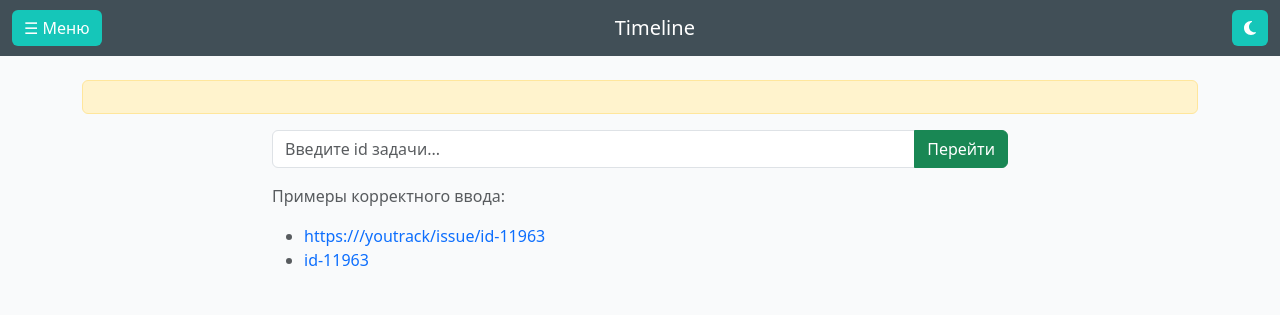
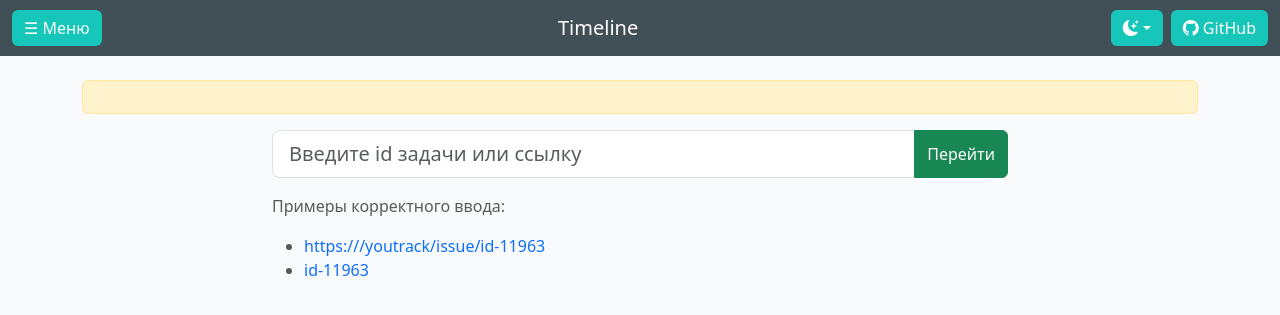
Before and after one commit to Mixxxxa/youtrack-analysis, a Flask app: template templates/timeline_empty.html.jinja in a window 1280 px wide. Shown: the top 315 px of the page. Run offline with Flask 3, Linux system fonts and the light colour scheme; the template is opened without the code that fills it, so the values that code supplies are empty; parts of the project's set-up code (start-up, migrations or seed data) failed here and were passed over.

Commit message:
Added GH link, reworked theme switcher, small refactoring

```diff
--- a/main.py
+++ b/main.py
@@ -171,9 +171,6 @@ def get_timeline_page_data(issue_id: str, tz: timezone):
             name='Взято в работу',
             legendgroup="milestones"
         )
-    fig.update_xaxes(range=[data.creation_datetime.to_datetime(tz),
-                            data.resolve_datetime.to_datetime(tz) if data.is_finished else yt.Timestamp.now().to_datetime(tz)],
-                     rangeslider_visible=True)
     fig.update_yaxes(showgrid=True)
     fig.update_layout(
         paper_bgcolor='rgba(0,0,0,0)',
@@ -184,8 +181,23 @@ def get_timeline_page_data(issue_id: str, tz: timezone):
         yaxis_title=None
     )
     fig.update_xaxes(
+        ticks="outside",
+        ticklabelmode="period",
+        tickcolor="black",
+        ticklen=10,
+        minor=dict(
+            ticklen=4,
+            dtick=7*24*60*60*1000,
+            tick0="2016-07-03",
+            griddash='dot',
+            gridcolor='white'
+        ),
+        range=[
+            data.creation_datetime.to_datetime(tz),
+            data.resolve_datetime.to_datetime(tz) if data.is_finished else yt.Timestamp.now().to_datetime(tz)
+        ],
         rangeslider_visible=True,
-        tickformatstops = [
+        tickformatstops=[
             dict(dtickrange=[60000, 3600000], value="%d %b %H:%M"),
             dict(dtickrange=[3600000, 86400000], value="%d %b %H:%M"),
             dict(dtickrange=[86400000, 604800000], value="%d %b %H:%M"),
@@ -193,19 +205,6 @@ def get_timeline_page_data(issue_id: str, tz: timezone):
             dict(dtickrange=["M1", "M12"], value="%b '%y M"),
             dict(dtickrange=["M12", None], value="%Y Y")
         ]
-    )
-    fig.update_xaxes(
-        ticks= "outside",
-        ticklabelmode= "period",
-        tickcolor= "black",
-        ticklen=10,
-        minor=dict(
-            ticklen=4,
-            dtick=7*24*60*60*1000,
-            tick0="2016-07-03",
-            griddash='dot',
-            gridcolor='white'
-        )
     )
     template_data = dict(
         issue_url=config.get_issue_url(issue_id),
@@ -273,6 +272,8 @@ if __name__ == "__main__":
     app.config['yt-config'] = config
 
     if config.debug:
+        app.config["TEMPLATES_AUTO_RELOAD"] = True
+        app.jinja_env.auto_reload = True
         app.run(debug=True, port=config.port)
     else:
         #TODO: https://flask.palletsprojects.com/en/stable/deploying/
--- a/templates/base.html.jinja
+++ b/templates/base.html.jinja
@@ -10,8 +10,8 @@
     {% block head %}
     <meta charset="UTF-8">
     <meta name="viewport" content="width=device-width, initial-scale=1.0">
-    <link href="https://cdn.jsdelivr.net/npm/bootstrap@5.3.0/dist/css/bootstrap.min.css" rel="stylesheet">
-    <link rel="stylesheet" href="https://cdnjs.cloudflare.com/ajax/libs/font-awesome/6.4.0/css/all.min.css">
+    <link rel="stylesheet" href="https://cdn.jsdelivr.net/npm/bootstrap@5.3.0/dist/css/bootstrap.min.css">
+    <link rel="stylesheet" href="https://cdn.jsdelivr.net/npm/bootstrap-icons@1.8.1/font/bootstrap-icons.css">
     <style>
         /* Светлая тема с приглушенными цветами и темная тема */
         :root {
@@ -22,6 +22,8 @@
             --link-color: #007bff; /* Цвет ссылок */
             --btn-bg: #15c6b9; /* Цвет кнопок */
             --btn-bg-hover: #01a8e5; /* Цвет кнопок */
+            --bs-btn-active-bg: #0a97b4;
+            --bs-btn-active-color: #fff;
             --icon-color: #6c757d; /* Приглушенный цвет иконок */
             --table-left-padding: 1.0rem;
         }
@@ -32,8 +34,10 @@
             --navbar-bg: #343a40; /* Темная навигационная панель */
             --sidebar-bg: #343a40; /* Темное боковое меню */
             --link-color: #0dcaf0; /* Цвет ссылок в темной теме */
-            --btn-bg: #0dcaf0; /* Цвет кнопок в темной теме */
-            --btn-bg-hover: #15c6b9; /* Цвет кнопок */
+            --btn-bg: #15c6b9; /* Цвет кнопок в темной теме */
+            --btn-bg-hover: #0dcaf0; /* Цвет кнопок */
+            --bs-btn-active-bg: #0a97b4;
+            --bs-btn-active-color: #fff;
             --icon-color: #adb5bd; /* Цвет иконок в темной теме */
         }
 
@@ -90,9 +94,6 @@
         /* Стили для основного контента */
         .graph-container {
             width: 100%;
-            /*display: flex;
-            justify-content: center;
-            margin-bottom: 20px;*/
         }
 
         /* Стили для заголовка с ссылкой */
@@ -113,7 +114,83 @@
         g > text {
             fill: var(--text-color) !important;
         }
+        .dropdown-item-checked::before {
+            position: absolute;
+            left: .4rem;
+            content: '✓';
+            font-weight: 600;
+        }
     </style>
+    <script>
+        (() => {
+            'use strict'
+
+            const getStoredTheme = () => localStorage.getItem('theme')
+            const setStoredTheme = theme => localStorage.setItem('theme', theme)
+
+            const getPreferredTheme = () => {
+                const storedTheme = getStoredTheme()
+                if (storedTheme) {
+                    return storedTheme
+                }
+
+                return window.matchMedia('(prefers-color-scheme: dark)').matches ? 'dark' : 'light'
+            }
+
+            const setTheme = theme => {
+                if (theme === 'auto') {
+                    document.documentElement.setAttribute('data-bs-theme', (window.matchMedia('(prefers-color-scheme: dark)').matches ? 'dark' : 'light'))
+                } else {
+                    document.documentElement.setAttribute('data-bs-theme', theme)
+                }
+            }
+
+            const updateThemeSwitcher = theme => {
+                const themeSwitcher = document.getElementById('theme-switcher')
+                if (!themeSwitcher) {
+                    return
+                }
+                if(theme === 'auto') {
+                    themeSwitcher.innerHTML = '<i class="bi bi-circle-half"></i>'
+                } else if(theme == 'light') {
+                    themeSwitcher.innerHTML = '<i class="bi bi-moon-stars-fill"></i>'
+                } else if(theme == 'dark') {
+                    themeSwitcher.innerHTML = '<i class="bi bi-brightness-high-fill"></i>'
+                }
+
+                document.querySelectorAll('[data-bs-theme-value]').forEach(element => {
+                    element.classList.remove('active')
+                    element.setAttribute('aria-pressed', 'false')
+                })
+
+                const btnToActive = document.querySelector(`[data-bs-theme-value="${theme}"]`)
+                btnToActive.classList.add('active')
+                btnToActive.setAttribute('aria-pressed', 'true')
+            }
+
+            setTheme(getPreferredTheme())
+
+            window.matchMedia('(prefers-color-scheme: dark)').addEventListener('change', () => {
+                const storedTheme = getStoredTheme()
+                if (storedTheme !== 'light' && storedTheme !== 'dark') {
+                    setTheme(getPreferredTheme())
+                }
+            })
+
+            window.addEventListener('DOMContentLoaded', () => {
+                updateThemeSwitcher(getPreferredTheme())
+                document.querySelectorAll('[data-bs-theme-value]')
+                    .forEach(toggle => {
+                        toggle.addEventListener('click', () => {
+                            const theme = toggle.getAttribute('data-bs-theme-value')
+                            setStoredTheme(theme)
+                            setTheme(theme)
+                            updateThemeSwitcher(theme)
+                        })
+                    })
+            })
+        })()
+    </script>
     {% endblock %}
 </head>
 <body>
@@ -122,12 +199,34 @@
             <button class="btn btn-custom me-2" type="button" data-bs-toggle="offcanvas" data-bs-target="#sidebar" aria-controls="sidebar">
                 ☰ Меню
             </button>
-            <!-- <a class="navbar-brand" href="">Timeline</a> -->
             {% block navbargadget %}
             {% endblock %}
-            <button class="btn btn-custom ms-3" id="theme-toggle" aria-label="Переключить тему">
-                <i class="fas fa-moon"></i>
-            </button>
+            <div class="d-flex">
+                <div class="dropdown">
+                    <button class="btn btn-custom ms-2 dropdown-toggle" type="button" id="theme-switcher" data-bs-toggle="dropdown" aria-expanded="false">
+                        <i class="bi bi-circle-half"></i>
+                    </button>
+                    <ul class="dropdown-menu">
+                        <li>
+                            <a class="dropdown-item" href="#" data-bs-theme-value="light">
+                                <i class="bi bi-brightness-high-fill me-2 opacity-50"></i> Светлая
+                            </a>
+                        </li>
+                        <li>
+                            <a class="dropdown-item" href="#" data-bs-theme-value="dark">
+                                <i class="bi bi-moon-stars-fill me-2 opacity-50"></i> Тёмная
+                            </a>
+                        </li>
+                        <li><a class="dropdown-item" href="#" data-bs-theme-value="auto">
+                                <i class="bi bi-circle-half me-2 opacity-50"></i> Как в системе
+                            </a>
+                        </li>
+                    </ul>
+                </div>
+                <a class="btn btn-custom ms-2" href="https://github.com/Mixxxxa/youtrack-analysis" target="_blank" role="button">
+                    <i class="bi bi-github"></i> GitHub
+                </a>
+            </div>
         </div>
     </nav>
 
@@ -149,7 +248,6 @@
         </div>
     </div>
     <script src="https://cdn.jsdelivr.net/npm/bootstrap@5.3.0/dist/js/bootstrap.bundle.min.js"></script>
-    <script src="https://cdnjs.cloudflare.com/ajax/libs/font-awesome/6.4.0/js/all.min.js"></script>
     {% block additionalscripts %}
     <script>
         // Инициализация всех tooltips
@@ -157,57 +255,6 @@
         var tooltipList = tooltipTriggerList.map(function (tooltipTriggerEl) {
             return new bootstrap.Tooltip(tooltipTriggerEl);
         });
-
-        // Функция для установки темы
-        function setTheme(theme) {
-            document.documentElement.setAttribute('data-bs-theme', theme); // Устанавливаем тему
-            document.getElementById('theme-toggle').innerHTML = theme === 'dark' ? '<i class="fas fa-sun"></i>' : '<i class="fas fa-moon"></i>';
-        }
-
-        // Обработчик кнопки переключения темы
-        document.getElementById('theme-toggle').addEventListener('click', function() {
-            let theme = document.documentElement.getAttribute('data-bs-theme') === 'dark' ? 'light' : 'dark';
-            setTheme(theme);
-            localStorage.setItem("theme", theme);
-        });
-
-        // Установка темы при загрузке страницы
-        document.addEventListener('DOMContentLoaded', function() {
-            const savedTheme = localStorage.getItem("theme") || 'light';
-            setTheme(savedTheme);
-        });
-
-        // Костыль, чтобы при нажатии на любой элемент легенды переключались
-        // также и те элементы, что скрыты в легенде (Plotly не переключает элементы, если они скрыты в легенде)
-        document.addEventListener('DOMContentLoaded', function () {
-            var gd = document.getElementById('9cc162d8-61cf-4829-aede-73d8b3495197');
-            gd.on('plotly_legendclick', function (data) {
-                var legend_item_name = data.node.__data__[0].trace.name
-                if (legend_item_name === 'Overdue' || legend_item_name === 'Pause') {
-                    let updates = {}
-                    for (var i = 0; i < data.fullLayout.shapes.length; i++) {
-                        if (data.fullLayout.shapes[i].name == legend_item_name) {
-                            var nextVisibility;
-                            switch (data.fullLayout.shapes[i].visible) {
-                                case true:
-                                    nextVisibility = "legendonly";
-                                    break;
-                                case false:
-                                    nextVisibility = false;
-                                    break;
-                                case "legendonly":
-                                    nextVisibility = true;
-                                    break;
-                            }
-                            updates[`shapes[${i}].visible`] = nextVisibility
-                        }
-                    }
-                    Plotly.relayout(gd, updates);
-                    return false;
-                }
-                return true;
-            });
-        });
     </script>
     {% endblock %}
 </body>
--- a/templates/timeline_empty.html.jinja
+++ b/templates/timeline_empty.html.jinja
@@ -10,8 +10,9 @@
 {{ alert_block(notification_text, 'danger' if is_error else 'warning')}}
 <div class="row justify-content-center">
     <div class="col-md-8">
-        <form id="redirectForm" class="input-group mb-3">
-            <input type="text" id="issueInput" class="form-control" placeholder="Введите id задачи..." aria-label="Введите id задачи" required>
+        <form id="redirectForm" class="input-group mb-3" method="GET" action="">
+            <input type="text" name="issue" class="form-control form-control-lg" placeholder="Введите id задачи или ссылку"
+                aria-label="Введите id задачи" required>
             <button type="submit" class="btn btn-success">Перейти</button>
         </form>
         <div class="text-muted">
@@ -25,18 +26,3 @@
     </div>
 </div>
 {% endblock %}
-{% block additionalscripts %}
-{{ super() }}
-<script>
-// Обработчик отправки формы для переадресации
-    document.getElementById('redirectForm').addEventListener('submit', function (e) {
-        e.preventDefault(); // Предотвращаем стандартное поведение формы
-        let issueValue = document.getElementById('issueInput').value.trim();
-        if (issueValue) {
-            // Формируем URL и производим переадресацию
-            let targetUrl = 'http://127.0.0.1:8080/timeline?issue=' + encodeURIComponent(issueValue);
-            window.location.href = targetUrl;
-        }
-    });
-</script>
-{% endblock %}
```
Also changed, not shown: templates/timeline.html.jinja (+39 -4 lines).
